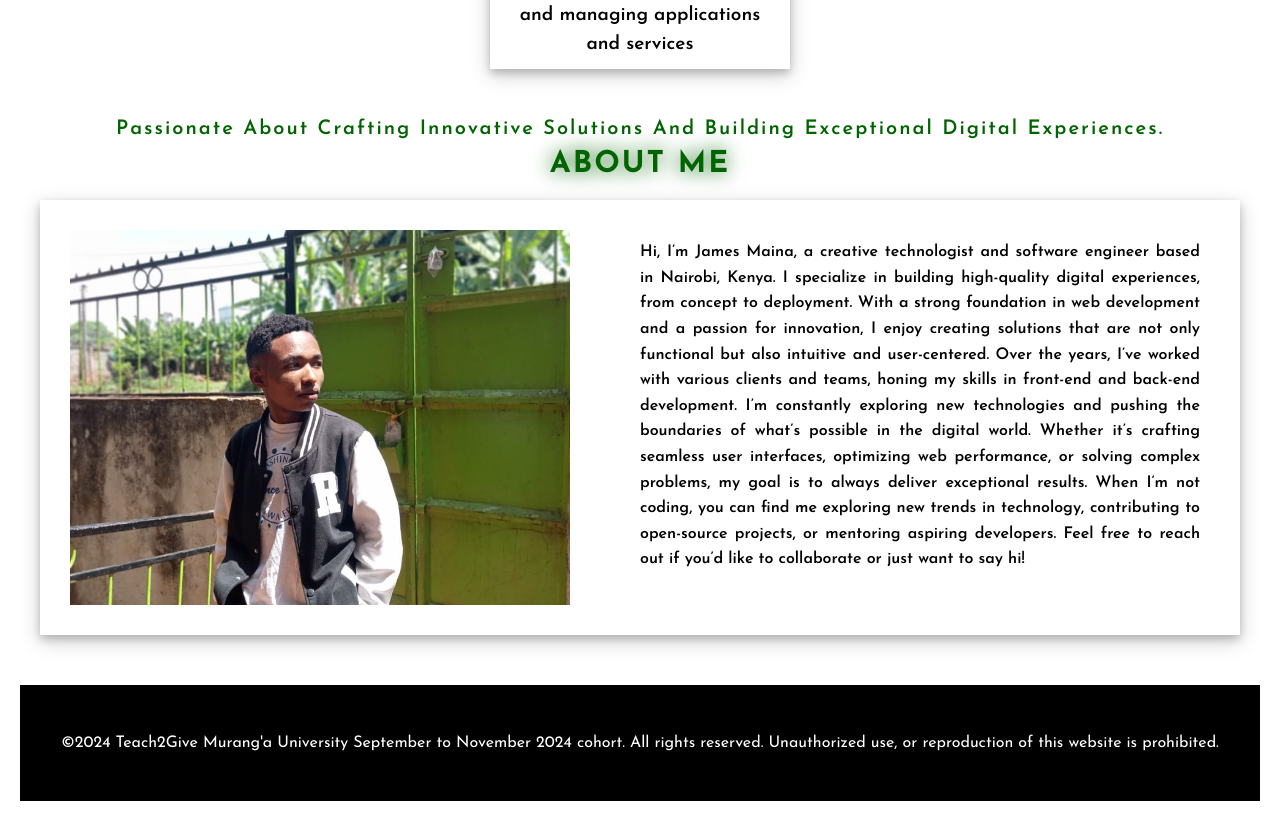
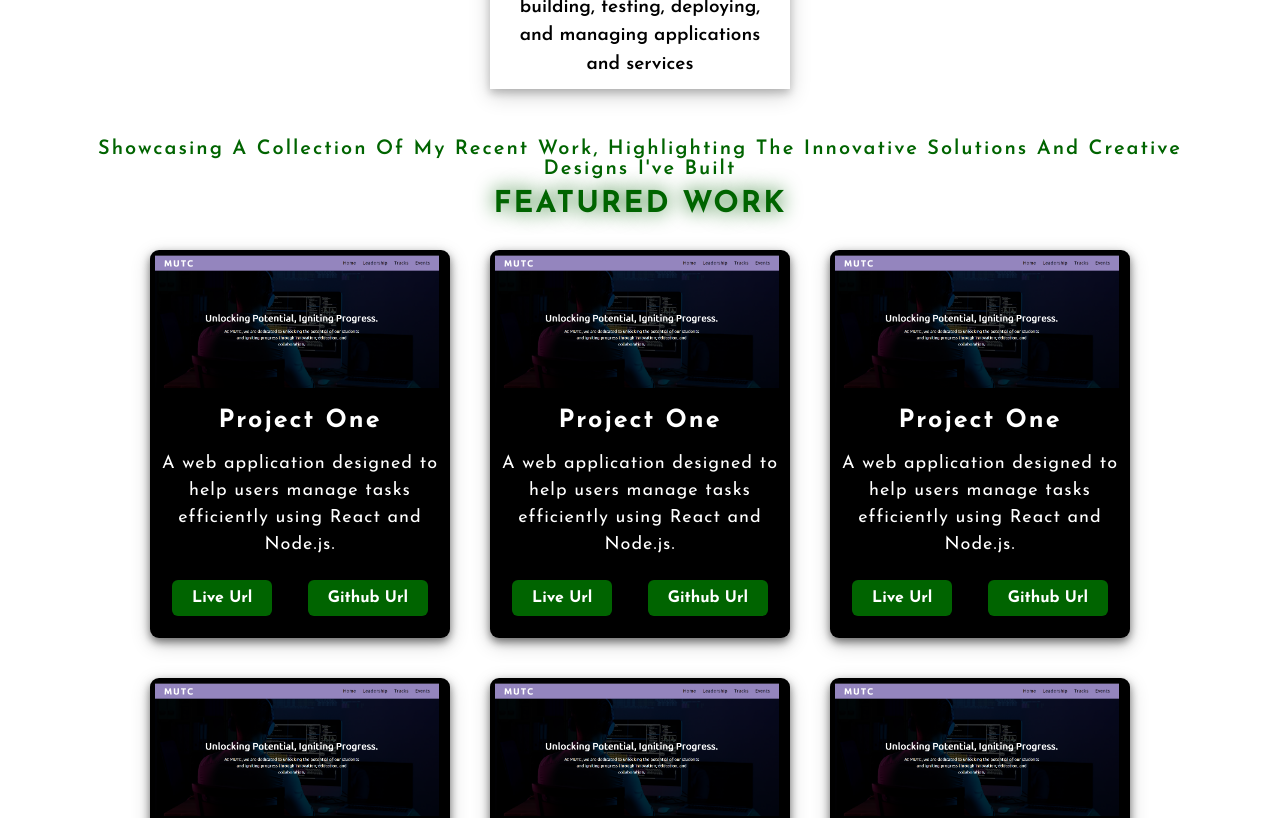
Before and after one commit to movinshedy/t2g-wall-of-fame, a React (Vite) app: page /kingjames500 in a window 1280 px wide. Shown: the part 2140-2958 px from the top of the page. Built offline with nearby package versions, Linux system fonts and the light colour scheme.

Commit message:
creating a section listing projects I have done in the past

```diff
--- a/src/pages/Kingjames500/Kingjames500.jsx
+++ b/src/pages/Kingjames500/Kingjames500.jsx
@@ -2,12 +2,17 @@ import React from "react";
 import Hero from "./component/Hero/HeroSection";
 import About from "./component/About/About";
 import Technologies from "./component/Technologies/Technologies";
+
+import Projects from "./component/MyProjects/Projects";
+import Contacts from "./component/Contacts/Contacts";
 function Kingjames500() {
   return (
     <React.Fragment>
       <Hero />
       <Technologies />
+      <Projects />
       <About />
+      {/* <Contacts /> */}
     </React.Fragment>
   )
 }
--- a/src/pages/Kingjames500/Styled/Technologies.styled.js
+++ b/src/pages/Kingjames500/Styled/Technologies.styled.js
@@ -1,4 +1,8 @@
 import styled from "styled-components";
+
+export const TechnologiesSection = styled.section`
+margin: 5rem;
+`
 
 export const TechnologiesContainer = styled.div`
   display: flex;
--- /dev/null
+++ b/src/pages/Kingjames500/Styled/projects.styled.js
@@ -0,0 +1,88 @@
+import styled from "styled-components";
+
+import { Link } from "react-router-dom";
+
+export const ProjectSection = styled.section`
+  margin: 4rem;
+`;
+
+export const ProjectContainer = styled.div`
+  display: flex;
+  flex-wrap: wrap;
+  justify-content: center;
+  align-items: center;
+  gap: 2rem;
+  margin-top: 2rem;
+`;
+
+// url component styling
+export const ProjectUrlDisplay = styled.div`
+  display: flex;
+  justify-content: space-between;
+  margin: 1rem;
+`;
+export const ProjectLinks = styled(Link)`
+  /* font-size: 2rem; */
+  margin: 1.2rem;
+  font-weight: 800;
+  text-decoration: none;
+
+  color: ${({ theme }) => theme.colors.white};
+  background-color: ${({ theme }) => theme.colors.primary};
+  padding: 1rem 2rem;
+  border-radius: 6px;
+  transition: all 0.3s ease-in-out;
+  text-transform: capitalize;
+
+  &:hover {
+    color: ${({ theme }) => theme.colors.primary};
+    background-color: ${({ theme }) => theme.colors.white};
+    transform: scale(1.05);
+  }
+
+  &:active {
+    transform: scale(0.98);
+  }
+`;
+
+export const ProjectCard = styled.div`
+  /* border: 2px solid blue; */
+  box-shadow:
+    0 4px 8px 0 rgba(0, 0, 0, 0.5),
+    0 0.6rem 2rem 0 rgba(0, 0, 0, 0.19);
+  width: 30rem;
+  margin: 1rem;
+  background-color: ${({ theme }) => theme.colors.black};
+  color: ${({ theme }) => theme.colors.white};
+  border-radius: 9px;
+  overflow: hidden;
+  h2 {
+    margin: 1rem;
+    font-size: 2.5rem;
+    font-weight: 900;
+    text-transform: capitalize;
+    line-height: 1.5;
+    letter-spacing: 2px;
+    text-align: center;
+  }
+
+  p {
+    margin: 1rem;
+    font-size: 1.8rem;
+    font-weight: 400;
+    line-height: 1.5;
+    letter-spacing: 1px;
+    text-align: center;
+  }
+`;
+
+export const ProjectCardImage = styled.div`
+  object-fit: cover;
+  margin: 0.5rem;
+
+  img {
+    --size: 98%;
+    width: var(--size);
+    height: var(--size);
+  }
+`;
--- /dev/null
+++ b/src/pages/Kingjames500/component/Contacts/Contacts.jsx
@@ -0,0 +1,14 @@
+import Title from "../Title/Title"
+
+
+function Contacts() {
+  return (
+    <div>
+        <Title
+                subTitle="I'm always open to new opportunities and collaborations. If you have a project in mind, or just want to say hi, feel free to get in touch."
+        />
+    </div>
+  )
+}
+
+export default Contacts
--- /dev/null
+++ b/src/pages/Kingjames500/component/MyProjects/Projects.jsx
@@ -0,0 +1,71 @@
+import Title from "../Title/Title";
+import { Link } from "react-router-dom";
+import projects from "../../data/projectsData";
+import {
+  ProjectUrlDisplay,
+  ProjectLinks,
+  ProjectCard,
+  ProjectCardImage,
+  ProjectSection,
+  ProjectContainer,
+} from "../../Styled/projects.styled";
+
+function ProjectUrls({ liveUrl, githubUrl }) {
+  return (
+    <ProjectUrlDisplay>
+      {liveUrl && (
+        <ProjectLinks to={liveUrl} target="_blank" rel="noopener noreferrer">
+          live url
+        </ProjectLinks>
+      )}
+
+      {githubUrl && (
+        <ProjectLinks to={githubUrl} target="_blank" rel="noopener noreferrer">
+          github url
+        </ProjectLinks>
+      )}
+    </ProjectUrlDisplay>
+  );
+}
+
+function ProjectCards({ image, title, description, links }) {
+  return (
+    <ProjectCard>
+      <ProjectCardImage>
+        <img src={image} alt={title} />
+      </ProjectCardImage>
+      <h2>{title}</h2>
+      <p>{description}</p>
+      <ProjectUrls liveUrl={links.liveUrl} githubUrl={links.githubUrl} />
+    </ProjectCard>
+  );
+}
+
+function Projects() {
+  return (
+    <ProjectSection>
+      <Title
+        mainTitle="Featured Work"
+        subTitle="Showcasing a collection of my recent work, highlighting the innovative solutions and creative designs I've built"
+      />
+      <ProjectContainer>
+        {projects.map(
+          (project, index) => (
+            console.log(project),
+            (
+              <ProjectCards
+                key={index}
+                image={project.image}
+                title={project.title}
+                description={project.description}
+                links={project.links}
+              />
+            )
+          ),
+        )}
+      </ProjectContainer>
+    </ProjectSection>
+  );
+}
+
+export default Projects;
--- a/src/pages/Kingjames500/component/Technologies/Technologies.jsx
+++ b/src/pages/Kingjames500/component/Technologies/Technologies.jsx
@@ -2,6 +2,7 @@ import {
   TechnologiesCard,
   ImgCard,
   TechnologiesContainer,
+  TechnologiesSection
 } from "../../Styled/Technologies.styled";
 import Title from "../Title/Title";
 import technologies from "../../data/Technologies";
@@ -20,7 +21,7 @@ function TechnologiesIllustration({ logo, title, description }) {
 
 function Technologies() {
   return (
-    <>
+    <TechnologiesSection>
       <Title
         mainTitle="Tech Stack & Skills"
         subTitle="Tools and technologies I use to build exceptional digital experiences."
@@ -35,7 +36,7 @@ function Technologies() {
           />
         ))}
       </TechnologiesContainer>
-    </>
+    </TechnologiesSection>
   );
 }
 
--- /dev/null
+++ b/src/pages/Kingjames500/data/projectsData.js
@@ -0,0 +1,77 @@
+import project1 from "../images/website.png";
+
+const projectsData = [
+  {
+    image: project1,
+    title: "Project One",
+    description:
+      "A web application designed to help users manage tasks efficiently using React and Node.js.",
+    links: {
+      liveUrl: "https://murang-a-university-tech-club-ten.vercel.app/",
+      githubUrl:
+        "https://github.com/kingjames500/Murang-a-University-Tech-Club",
+    },
+  },
+
+  {
+    image: project1,
+    title: "Project One",
+    description:
+      "A web application designed to help users manage tasks efficiently using React and Node.js.",
+    links: {
+      liveUrl: "https://murang-a-university-tech-club-ten.vercel.app/",
+      githubUrl:
+        "https://github.com/kingjames500/Murang-a-University-Tech-Club",
+    },
+  },
+
+  {
+    image: project1,
+    title: "Project One",
+    description:
+      "A web application designed to help users manage tasks efficiently using React and Node.js.",
+    links: {
+      liveUrl: "https://murang-a-university-tech-club-ten.vercel.app/",
+      githubUrl:
+        "https://github.com/kingjames500/Murang-a-University-Tech-Club",
+    },
+  },
+
+  {
+    image: project1,
+    title: "Project One",
+    description:
+      "A web application designed to help users manage tasks efficiently using React and Node.js.",
+    links: {
+      liveUrl: "https://murang-a-university-tech-club-ten.vercel.app/",
+      githubUrl:
+        "https://github.com/kingjames500/Murang-a-University-Tech-Club",
+    },
+  },
+
+  {
+    image: project1,
+    title: "Project One",
+    description:
+      "A web application designed to help users manage tasks efficiently using React and Node.js.",
+    links: {
+      liveUrl: "https://murang-a-university-tech-club-ten.vercel.app/",
+      githubUrl:
+        "https://github.com/kingjames500/Murang-a-University-Tech-Club",
+    },
+  },
+
+  {
+    image: project1,
+    title: "Project One",
+    description:
+      "A web application designed to help users manage tasks efficiently using React and Node.js.",
+    links: {
+      liveUrl: "https://murang-a-university-tech-club-ten.vercel.app/",
+      githubUrl:
+        "https://github.com/kingjames500/Murang-a-University-Tech-Club",
+    },
+  },
+];
+
+export default projectsData;
```
Also changed, not shown: src/pages/Kingjames500/images/website.png (added).
